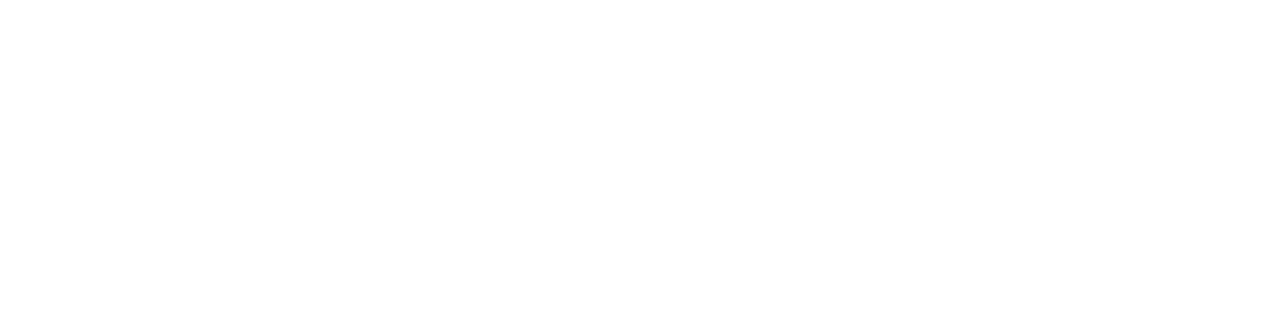
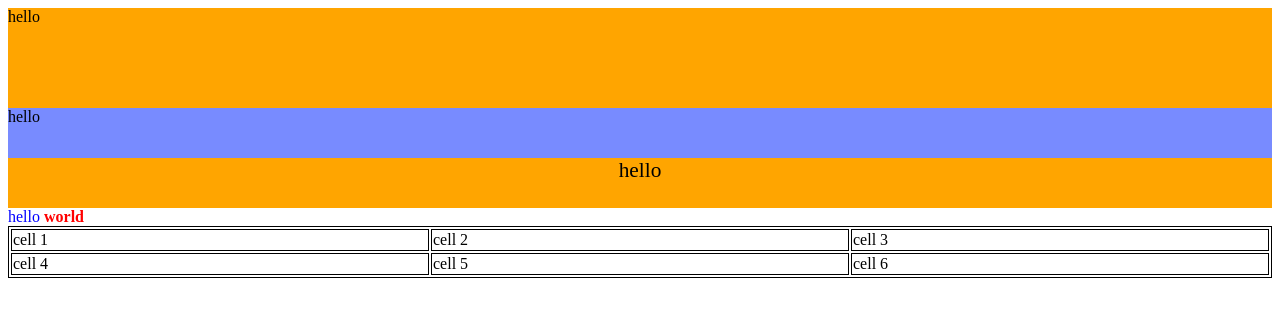
Before and after one commit to ldoukov/coffeeshop, a plain HTML site: page index.html in a window 1280 px wide. Drawn offline with Linux system fonts and the light colour scheme.

Commit message:
css tutorial

```diff
--- /dev/null
+++ b/css/app.css
@@ -0,0 +1,31 @@
+.warningStatus
+{
+	background-color: orange;
+}
+.okStatus
+{
+	background-color: #788bff;
+}
+.highDiv
+{
+	height: 100px;
+}
+.lowDiv
+{
+	height: 50px;
+}
+.myTable
+{
+	width: 100%;
+	border: solid 1px black;
+}
+.myTable td
+{
+	border: solid 1px black;
+}
+
+.warningStatus.lowDiv .lowDiv
+{
+	font-size: 16pt;
+	text-align: center;
+}
--- a/index.html
+++ b/index.html
@@ -3,8 +3,38 @@
 <head>
     <meta charset="UTF-8">
     <title>Title</title>
+    <link rel='stylesheet' type='text/css' href='./css/app.css' />
 </head>
 <body>
+    <div class="warningStatus highDiv">
+        hello
+    </div>
+    <div class="okStatus lowDiv">
+        hello
+    </div>
+    <div class="warningStatus lowDiv">
+        <div class="lowDiv">
+            hello
+        </div>
+    </div>
 
+    <span style="height: 100px; width: 50px; color: blue">
+        hello
+    </span>
+    <span style="height: 100px; width: 50px; color: red">
+        <b>world</b>
+    </span>
+    <table class="myTable">
+        <tr>
+            <td>cell 1</td>
+            <td>cell 2</td>
+            <td>cell 3</td>
+        </tr>
+        <tr>
+            <td>cell 4</td>
+            <td>cell 5</td>
+            <td>cell 6</td>
+        </tr>
+    </table>
 </body>
 </html>
```
Also changed, not shown: 1 other file.
